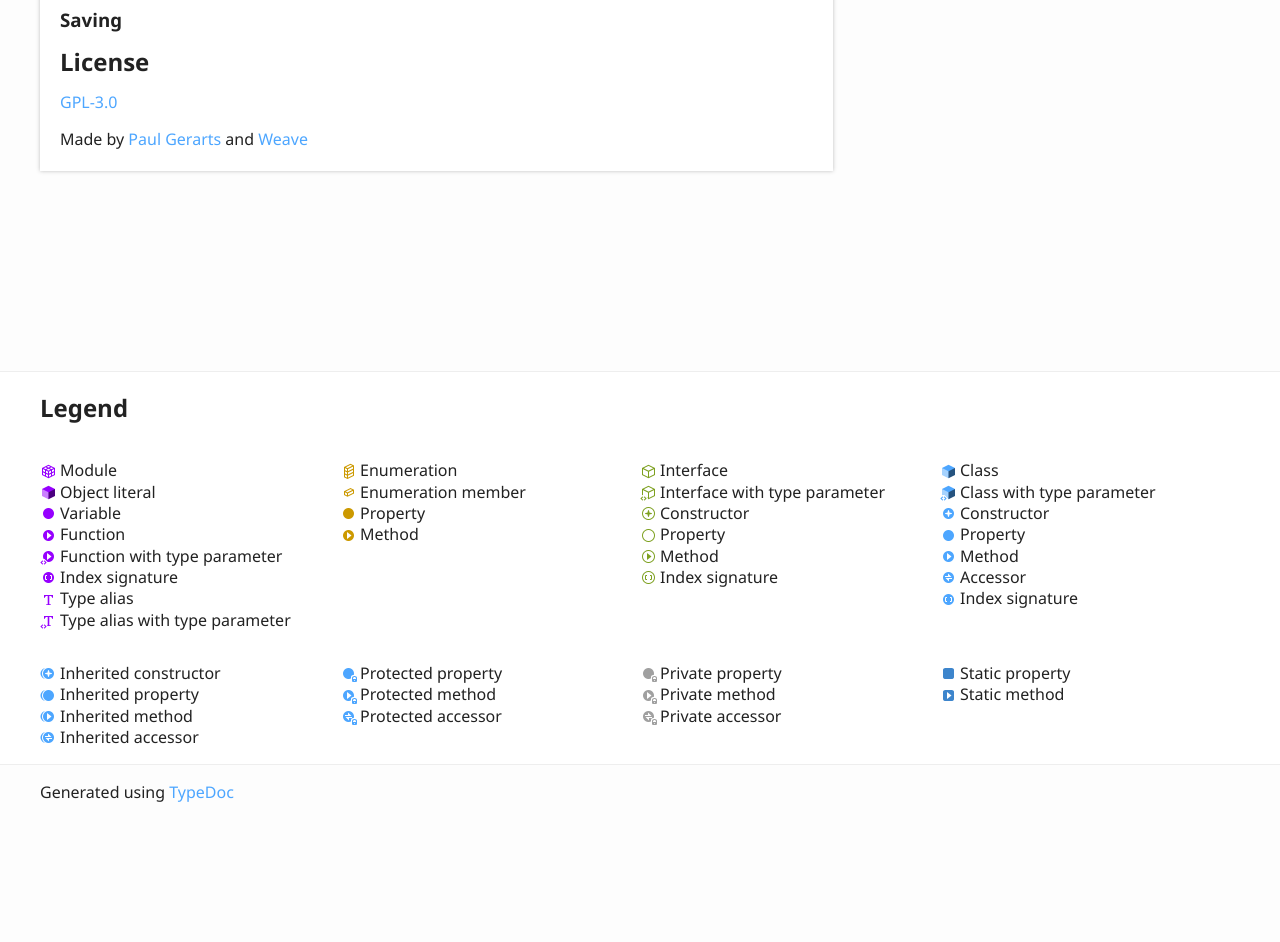
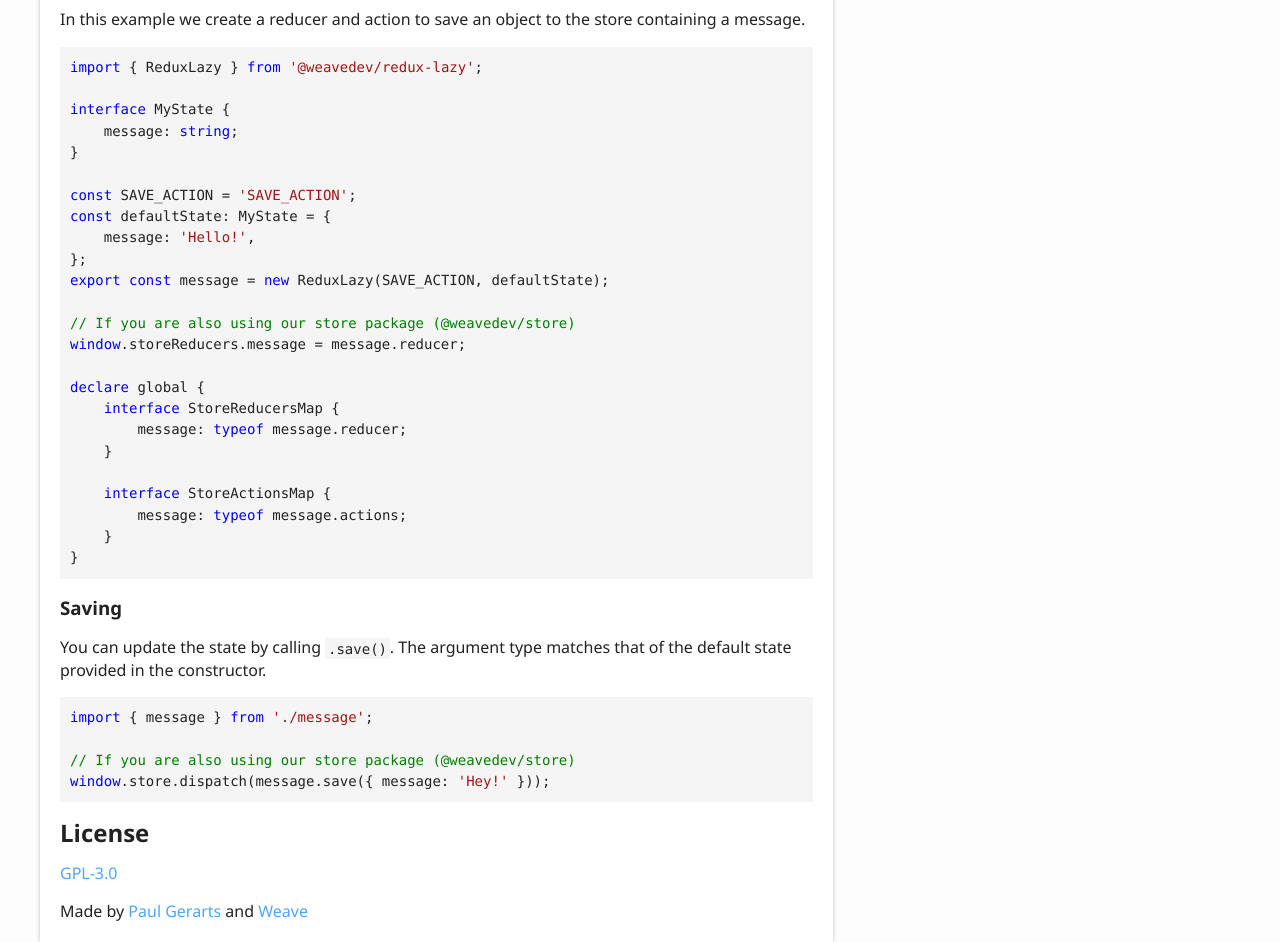
Before and after one commit to weavedev/redux-lazy, a website: page docs/index.html in a window 1280 px wide. Shown: the part 1100-2042 px from the top of the page. Before the commit the page ends 1919 px from the top, so only its background shows below. Drawn offline with Linux system fonts and the light colour scheme.

```diff
--- a/docs/index.html
+++ b/docs/index.html
@@ -78,9 +78,39 @@
 				<a href="#creating" id="creating" style="color: inherit; text-decoration: none;">
 					<h3>Creating</h3>
 				</a>
+				<p>In this example we create a reducer and action to save an object  to the store containing a message.</p>
+				<pre><code class="language-ts"><span class="hljs-keyword">import</span> { ReduxLazy } <span class="hljs-keyword">from</span> <span class="hljs-string">'@weavedev/redux-lazy'</span>;
+
+<span class="hljs-keyword">interface</span> MyState {
+    message: <span class="hljs-built_in">string</span>;
+}
+
+<span class="hljs-keyword">const</span> SAVE_ACTION = <span class="hljs-string">'SAVE_ACTION'</span>;
+<span class="hljs-keyword">const</span> defaultState: MyState = {
+    message: <span class="hljs-string">'Hello!'</span>,
+};
+<span class="hljs-keyword">export</span> <span class="hljs-keyword">const</span> message = <span class="hljs-keyword">new</span> ReduxLazy(SAVE_ACTION, defaultState);
+
+<span class="hljs-comment">// If you are also using our store package (@weavedev/store)</span>
+<span class="hljs-built_in">window</span>.storeReducers.message = message.reducer;
+
+<span class="hljs-keyword">declare</span> global {
+    <span class="hljs-keyword">interface</span> StoreReducersMap {
+        message: <span class="hljs-keyword">typeof</span> message.reducer;
+    }
+
+    <span class="hljs-keyword">interface</span> StoreActionsMap {
+        message: <span class="hljs-keyword">typeof</span> message.actions;
+    }
+}</code></pre>
 				<a href="#saving" id="saving" style="color: inherit; text-decoration: none;">
 					<h3>Saving</h3>
 				</a>
+				<p>You can update the state by calling <code>.save()</code>. The argument type matches that of the default state provided in the constructor.</p>
+				<pre><code class="language-ts"><span class="hljs-keyword">import</span> { message } <span class="hljs-keyword">from</span> <span class="hljs-string">'./message'</span>;
+
+<span class="hljs-comment">// If you are also using our store package (@weavedev/store)</span>
+<span class="hljs-built_in">window</span>.store.dispatch(message.save({ message: <span class="hljs-string">'Hey!'</span> }));</code></pre>
 				<a href="#license" id="license" style="color: inherit; text-decoration: none;">
 					<h2>License</h2>
 				</a>
--- a/package.json
+++ b/package.json
@@ -8,7 +8,7 @@
     "build": "tsc -p tsconfig.json",
     "ci:test": "npm-run-all -l build test:*",
     "clean": "del-cli dist",
-    "docs": "typedoc",
+    "docs": "typedoc && touch docs/.nojekyll",
     "prepare": "npm-run-all -l build",
     "test": "npm-run-all build test:*",
     "test:jest": "NODE_ENV=test jest",
```
Also changed, not shown: docs/classes/_index_.reduxlazy.html (+6 -6 lines), README.md, 1 other file.
